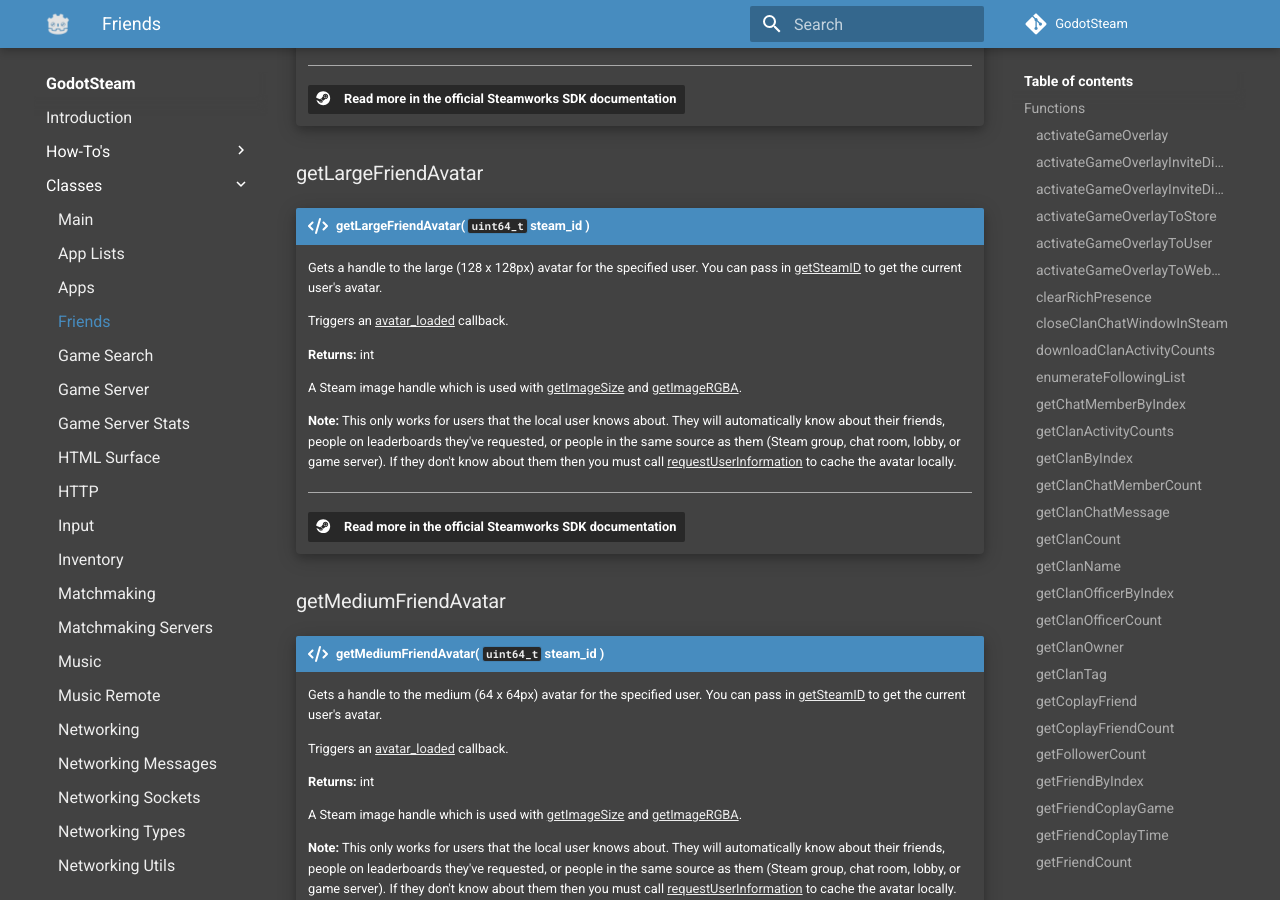
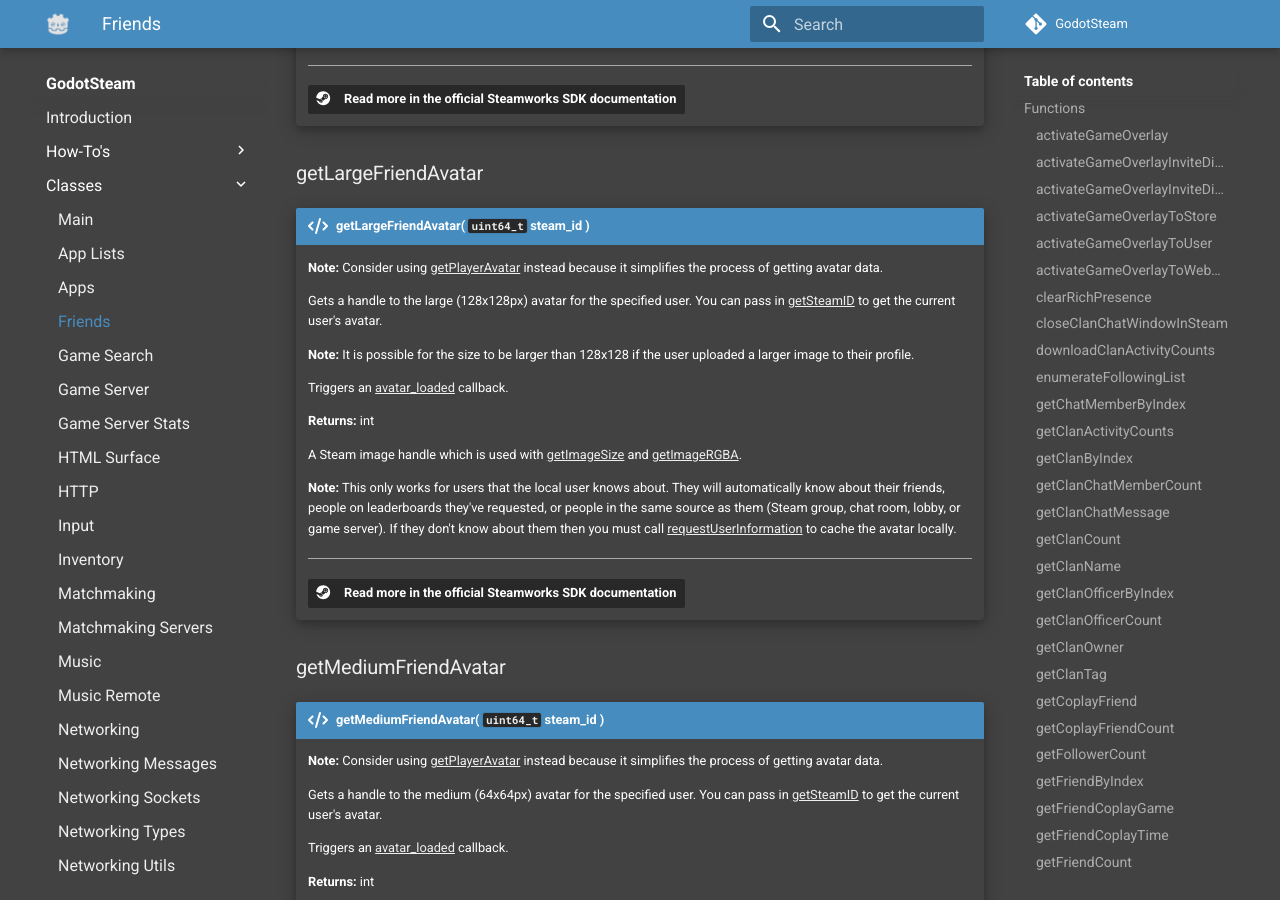
Before and after one commit to GodotSteam/GodotSteam, an MkDocs documentation site: the page built from docs/classes/friends.md, in a window 1280 px wide and 900 px high, scrolled down 15013 px. Built offline with MkDocs 1.6.1 and Material for MkDocs 9.7.7, drawn with Linux system fonts in a browser that asks for light colours; comment, search, counter and statistics services are not loaded; some of the changed text lies outside the part shown.

Commit message:
Avatars tutorial and related docs expanded and links verified

````diff
--- a/docs/classes/friends.md
+++ b/docs/classes/friends.md
@@ -20,7 +20,7 @@
 	* "OfficialGameGroup"
 	* "Stats"
 	* "Achievements"
-	* "LobbyInvite".
+	* "LobbyInvite"
 
 	**Returns:** void
 
@@ -67,7 +67,7 @@
 	* "friendadd"
 	* "friendremove"
 	* "friendrequestaccept"
-	* "friendrequestignore".
+	* "friendrequestignore"
 
 	**Returns:** void
 
@@ -87,7 +87,7 @@
 ### clearRichPresence
 
 !!! function "clearRichPresence()"
-	Clear the game information in Steam; used in 'View Game Info'.
+	Clear the game information in Steam; used in 'View Game Info' section of Friends list.
 
 	**Returns:** void
 
@@ -565,13 +565,17 @@
 ### getLargeFriendAvatar
 
 !!! function "getLargeFriendAvatar( ```uint64_t``` steam_id )"
-	Gets a handle to the large (128 x 128px) avatar for the specified user. You can pass in [getSteamID](#getsteamid) to get the current user's avatar.
+	**Note:** Consider using [getPlayerAvatar](#getplayeravatar) instead because it simplifies the process of getting avatar data.
+
+	Gets a handle to the large (128x128px) avatar for the specified user. You can pass in [getSteamID](user.md#getsteamid) to get the current user's avatar.
+
+	**Note:** It is possible for the size to be larger than 128x128 if the user uploaded a larger image to their profile.
 
 	Triggers an [avatar_loaded](#avatar_loaded) callback.
 
 	**Returns:** int
 
-	A Steam image handle which is used with [getImageSize](#getimagesize) and [getImageRGBA](#getimagergba).
+	A Steam image handle which is used with [getImageSize](utils.md#getimagesize) and [getImageRGBA](utils.md#getimagergba).
 
 	**Note:** This only works for users that the local user knows about. They will automatically know about their friends, people on leaderboards they've requested, or people in the same source as them (Steam group, chat room, lobby, or game server). If they don't know about them then you must call [requestUserInformation](#requestuserinformation) to cache the avatar locally.
 
@@ -581,13 +585,15 @@
 ### getMediumFriendAvatar
 
 !!! function "getMediumFriendAvatar( ```uint64_t``` steam_id )"
-	Gets a handle to the medium (64 x 64px) avatar for the specified user. You can pass in [getSteamID](#getsteamid) to get the current user's avatar.
+	**Note:** Consider using [getPlayerAvatar](#getplayeravatar) instead because it simplifies the process of getting avatar data.
+
+	Gets a handle to the medium (64x64px) avatar for the specified user. You can pass in [getSteamID](user.md#getsteamid) to get the current user's avatar.
 
 	Triggers an [avatar_loaded](#avatar_loaded) callback.
 
 	**Returns:** int
 
-	A Steam image handle which is used with [getImageSize](#getimagesize) and [getImageRGBA](#getimagergba).
+	A Steam image handle which is used with [getImageSize](utils.md#getimagesize) and [getImageRGBA](utils.md#getimagergba).
 
 	**Note:** This only works for users that the local user knows about. They will automatically know about their friends, people on leaderboards they've requested, or people in the same source as them (Steam group, chat room, lobby, or game server). If they don't know about them then you must call [requestUserInformation](#requestuserinformation) to cache the avatar locally.
 
@@ -627,19 +633,21 @@
 ### getPlayerAvatar
 
 !!! function "getPlayerAvatar( ```int``` size = 2, ```uint64_t``` steam_id = 0 )"
-	Get player's avatar. Short-cuts to the various avatar functions in Steamworks.
-
-	Size is passed as follows:
-
-	* 1 - small avatar
-	* 2 - medium avatar
-	* 3 - large avatar
+	Get a player's avatar. This is the preferred method of getting avatars as it shortcuts the various avatar functions in Steamworks to reduce the number of steps required.
+
+	Size can be passed as the [AvatarSizes enum](#avatarsizes) or an integer:
+
+	* 1 (small)
+	* 2 (medium)
+	* 3 (large)
+
+	If no **steam_id** is passed in, it will get the current user's avatar.
 
 	Triggers an [avatar_loaded](#avatar_loaded) callback.
 
-	**Returns:** void .
-
-	**Note:** This is a unique function to GodotSteam.
+	**Returns:** void
+
+	**Note:** This is a unique function to GodotSteam. See the [Avatars tutorial](../tutorials/avatars.md) for more information.
 
 ### getPlayerNickname
 
@@ -694,13 +702,15 @@
 ### getSmallFriendAvatar
 
 !!! function "getSmallFriendAvatar( ```uint64_t``` steam_id )"
-	Gets a handle to the small (32 x 32px) avatar for the specified user. You can pass in [getSteamID](#getsteamid) to get the current user's avatar.
+	**Note:** Consider using [getPlayerAvatar](#getplayeravatar) instead because it simplifies the process of getting avatar data.
+
+	Gets a handle to the small (32x32px) avatar for the specified user. You can pass in [getSteamID](user.md#getsteamid) to get the current user's avatar.
 
 	Triggers an [avatar_loaded](#avatar_loaded) callback.
 
 	**Returns:** int
 
-	A Steam image handle which is used with [getImageSize](#getimagesize) and [getImageRGBA](#getimagergba).
+	A Steam image handle which is used with [getImageSize](utils.md#getimagesize) and [getImageRGBA](utils.md#getimagergba).
 
 	**Note:** This only works for users that the local user knows about. They will automatically know about their friends, people on leaderboards they've requested, or people in the same source as them (Steam group, chat room, lobby, or game server). If they don't know about them then you must call [requestUserInformation](#requestuserinformation) to cache the avatar locally.
 
@@ -974,7 +984,9 @@
 ### requestUserInformation
 
 !!! function "requestUserInformation( ```uint64_t``` steam_id, ```bool``` require_name_only )"
-	Requests information about a user - persona name and avatar; if require_name_only is set, then the avatar of a user isn't downloaded.
+	Requests the persona name and the avatar of a specified user.
+
+	NOTE: It's a lot slower to download avatars and churns the local cache, so if you don't need avatars, set require_name_only to true.
 
 	**Returns:** bool
 
````
Also changed, not shown: docs/classes/matchmaking.md (+1 -1 lines), docs/tutorials/avatars.md (+33 -19 lines).
